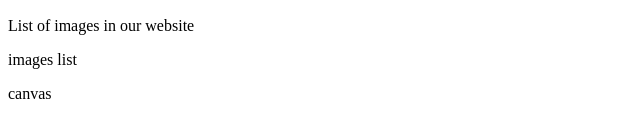
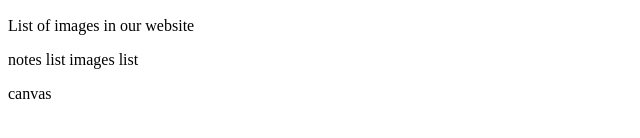
Before and after one commit to sam326042/com.eaglecabs.ireland, a plain HTML site: page WebContent/index.html in a window 1280 px wide. Shown: the part 148-286 px from the top of the page, 0-640 px from the left. Drawn offline with Linux system fonts and the light colour scheme.

Commit message:
edit notes has completed

```diff
--- a/WebContent/index.html
+++ b/WebContent/index.html
@@ -9,7 +9,7 @@
 <p>List of images in our website </p>
 <h2>Sun set images</h2>
 <p>List of images in our website </p>
-
+<span> notes list</span>
 <span> images list</span>
 <p>canvas</p>
 </body>
```
